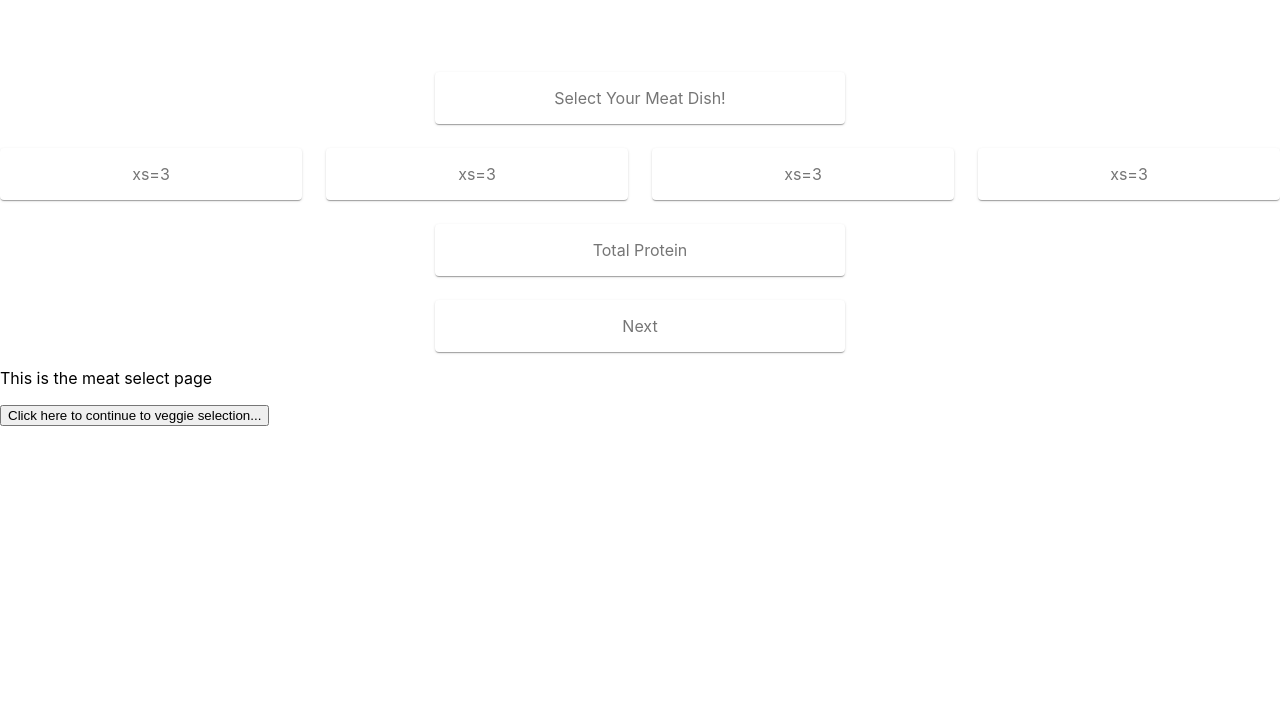
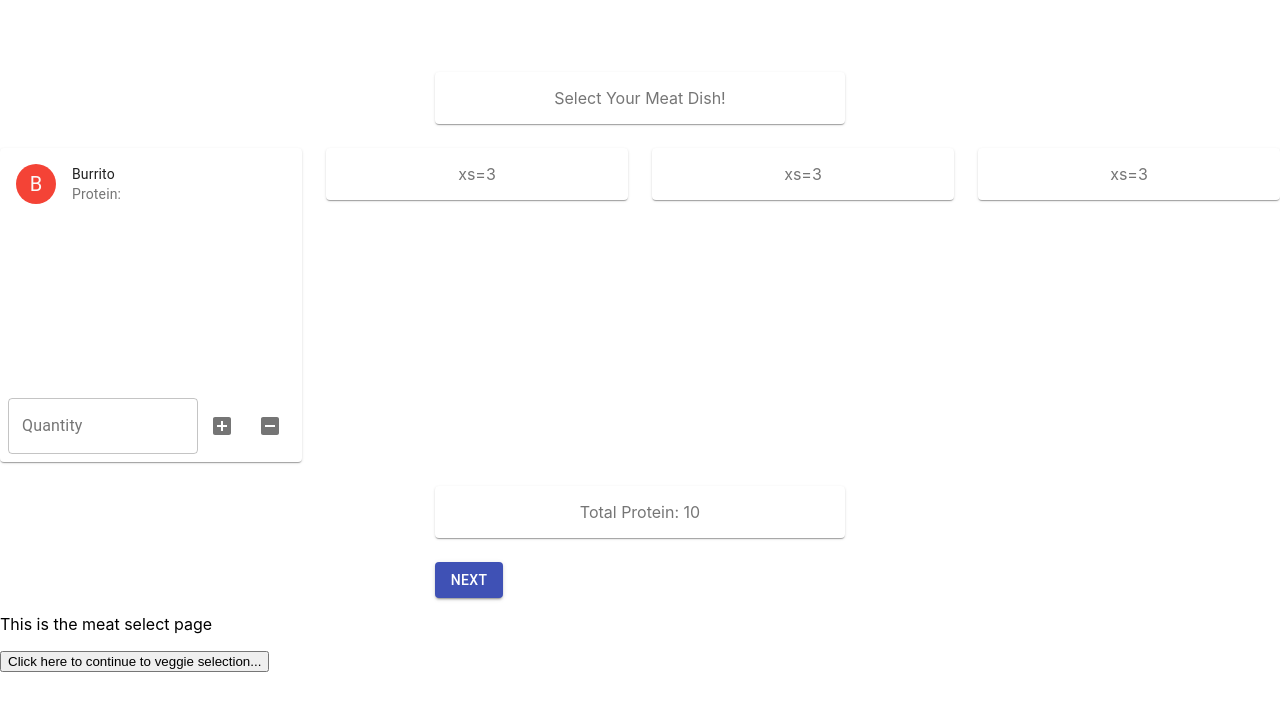
Before and after one commit to ayung24/Eat-Green, a React (Create React App) app: page /meat in a window 1280 px wide. Shown: the top 710 px of the page. Built offline with nearby package versions, Linux system fonts and the light colour scheme.

Commit message:
the card thing

```diff
--- a/package.json
+++ b/package.json
@@ -4,6 +4,7 @@
   "private": true,
   "dependencies": {
     "@material-ui/core": "^4.11.2",
+    "@material-ui/icons": "^4.11.2",
     "@testing-library/jest-dom": "^5.11.8",
     "@testing-library/react": "^11.2.3",
     "@testing-library/user-event": "^12.6.0",
--- a/src/Pages/MeatSelect/MeatSelect.js
+++ b/src/Pages/MeatSelect/MeatSelect.js
@@ -3,6 +3,8 @@ import {Link} from 'react-router-dom';
 import { makeStyles } from '@material-ui/core/styles';
 import Paper from '@material-ui/core/Paper';
 import Grid from '@material-ui/core/Grid';
+import Button from '@material-ui/core/Button';
+import RecipeReviewCard from '../../Components/Meat/Meat.js'
 
 
 import * as Constants from '../../Constants/Constants';
@@ -22,9 +24,12 @@ const useStyles = makeStyles((theme) => ({
 
     function MeatSelect() {
     const classes = useStyles();
+    var y = 10;
 
     return (
+
       <div className={classes.root}>
+
         <Grid container spacing={3}>
           <Grid item xs={12} container>
           </Grid>
@@ -40,7 +45,7 @@ const useStyles = makeStyles((theme) => ({
           <Grid item xs={4}>
           </Grid>
           <Grid item xs={3}>
-            <Paper className={classes.paper}>xs=3</Paper>
+          <RecipeReviewCard> </RecipeReviewCard>
           </Grid>
           <Grid item xs={3}>
             <Paper className={classes.paper}>xs=3</Paper>
@@ -54,14 +59,16 @@ const useStyles = makeStyles((theme) => ({
           <Grid item xs={4}>
           </Grid>
           <Grid item xs={4}>
-            <Paper className={classes.paper}> Total Protein </Paper>
+            <Paper className={classes.paper}> Total Protein: {y} </Paper>
           </Grid>
           <Grid item xs={4}>
           </Grid>
           <Grid item xs={4}>
           </Grid>
-          <Grid item xs={4}>
-            <Paper className={classes.paper}> Next </Paper>
+          <Grid container item xs={4}>
+            <Button variant="contained" color="primary">
+            Next
+            </Button>
           </Grid>
           <Grid item xs={4}>
           </Grid>
```
Also changed, not shown: 1 other file (tests, documents, lock files or other folders).
